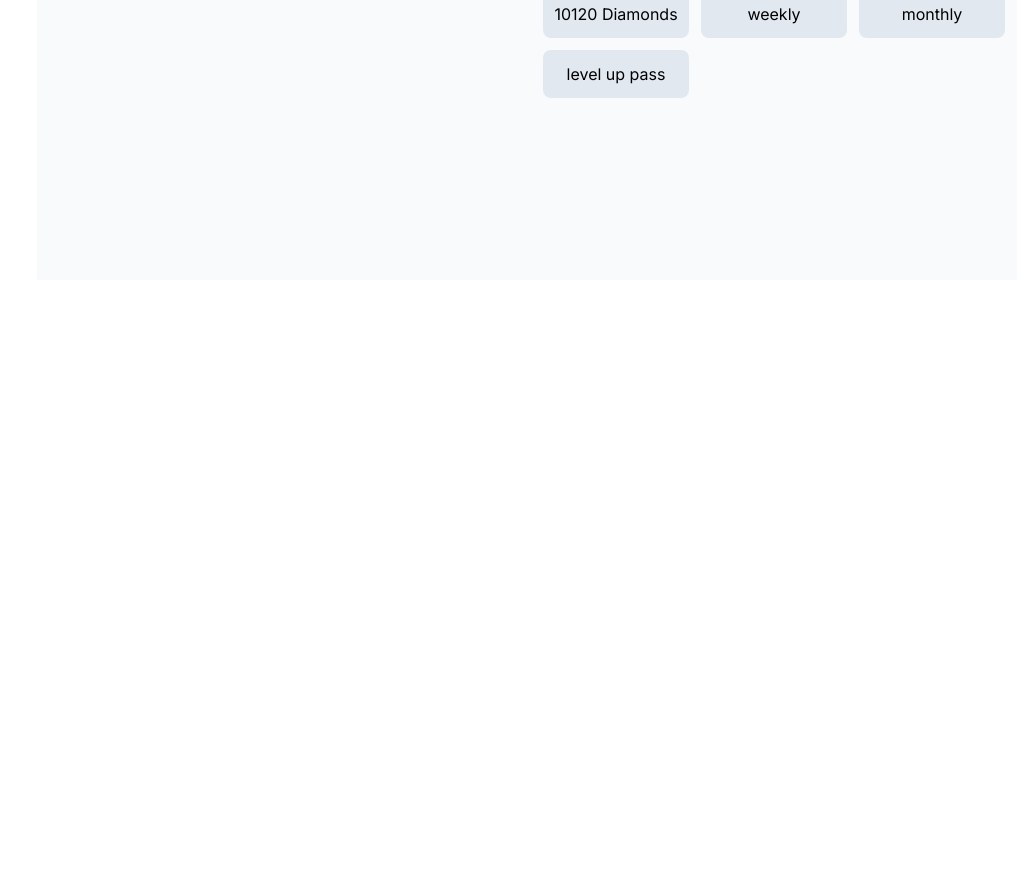
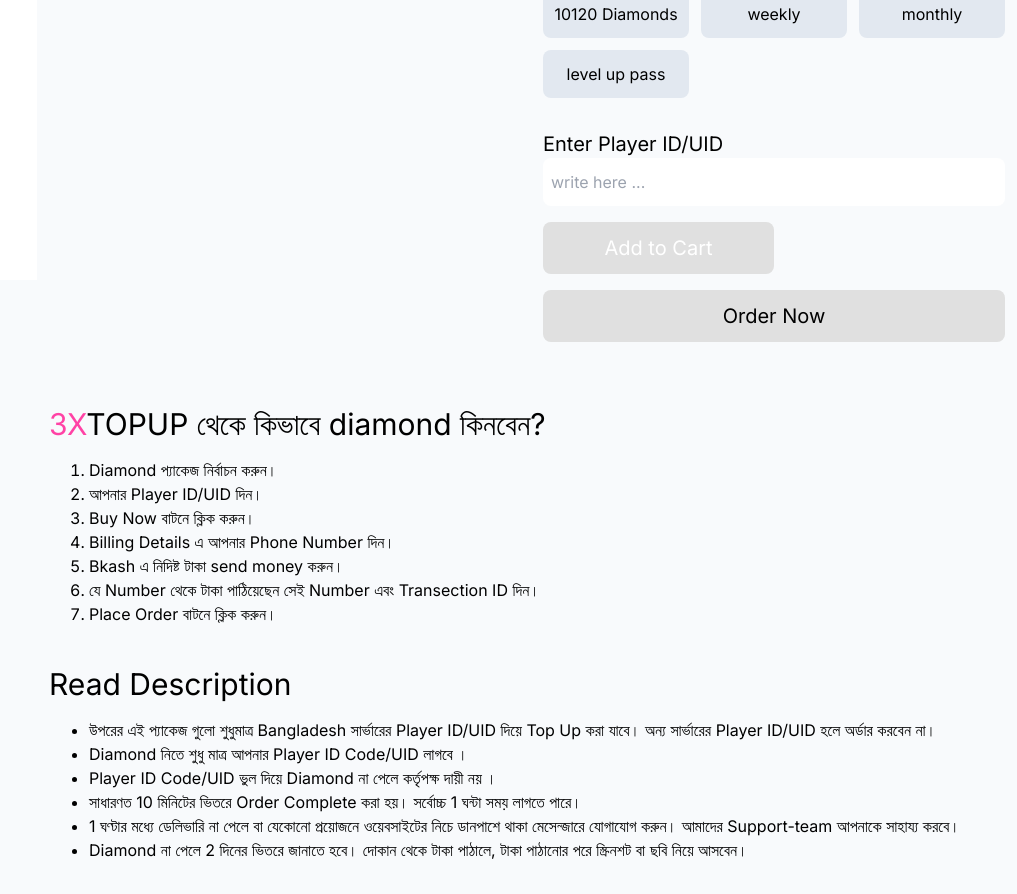
Before and after one commit to Rakibjrb/3xtopup, a Next.js app: page /dashboard/buy-diamonds in a window 1280 px wide. Shown: the part 520-1414 px from the top of the page, without its empty margins (263-1280 px from the left). Before the commit the page ends 800 px from the top, so only its background shows below. Built offline with nearby package versions, Linux system fonts and the light colour scheme.

Commit message:
complted design of buy-diamonds page

```diff
--- a/src/app/dashboard/buy-diamonds/page.js
+++ b/src/app/dashboard/buy-diamonds/page.js
@@ -1,6 +1,7 @@
 import Image from "next/image";
 import buyDiamondsBanner from "@/assets/images/Diamond-banner.webp";
 import BuyDiamondsUI from "@/components/ui/buy-diamonds/BuyDiamondsUI";
+import Description from "@/components/ui/buy-diamonds/Description";
 
 export default function BuyDiamonds() {
   return (
@@ -23,6 +24,7 @@
           <BuyDiamondsUI />
         </div>
       </div>
+      <Description />
     </div>
   );
 }
--- a/src/app/globals.css
+++ b/src/app/globals.css
@@ -10,3 +10,7 @@
   -webkit-background-clip: text;
   -webkit-text-fill-color: transparent;
 }
+
+.color1 {
+  color: #ff42a5;
+}
--- a/src/app/page.css
+++ b/src/app/page.css
@@ -1,9 +1,3 @@
-.color1 {
-  color: #ff42a5;
-}
-
-/* banner section styles */
-
 .banner {
   background: linear-gradient(#02020235, #020202c2),
     url("../assets/images/banner.jpg");
--- a/src/components/ui/buy-diamonds/BuyDiamondsUI.js
+++ b/src/components/ui/buy-diamonds/BuyDiamondsUI.js
@@ -94,6 +94,37 @@
         </p>
       )}
       {bonusMessage && <p className="text-xl mt-4">{bonusMessage}</p>}
+
+      <div className="mt-8">
+        <form className="flex flex-col">
+          <label htmlFor="uid" className="text-xl">
+            Enter Player ID/UID
+          </label>
+          <input
+            className="py-3 px-2 rounded-lg outline-none"
+            type="number"
+            placeholder="write here ..."
+            required
+          />
+
+          <button
+            disabled={topupAmount ? false : true}
+            className={` ${
+              topupAmount ? "bg-[#6c88d4]" : "bg-[#e0e0e0] text-black"
+            } w-1/2 py-3 px-5  rounded-lg text-white text-xl mt-4`}
+          >
+            Add to Cart
+          </button>
+          <button
+            disabled={topupAmount ? false : true}
+            className={`${
+              topupAmount ? "bg-[#ff42a5]" : "bg-[#e0e0e0]"
+            } w-full py-3 px-5 rounded-lg text-xl mt-4`}
+          >
+            Order Now
+          </button>
+        </form>
+      </div>
     </div>
   );
 }
--- /dev/null
+++ b/src/components/ui/buy-diamonds/Description.js
@@ -0,0 +1,53 @@
+export default function Description() {
+  return (
+    <div className="mt-16 pb-5">
+      <h2 className="text-3xl">
+        <span className="text-3xl">
+          <span className="color1">3X</span>TOPUP
+        </span>{" "}
+        থেকে কিভাবে diamond কিনবেন?
+      </h2>
+      <ul className="pl-10 mt-4">
+        <li className="list-decimal">Diamond প্যাকেজ নির্বাচন করুন।</li>
+        <li className="list-decimal">আপনার Player ID/UID দিন।</li>
+        <li className="list-decimal">Buy Now বাটনে ক্লিক করুন।</li>
+        <li className="list-decimal">
+          Billing Details এ আপনার Phone Number দিন।
+        </li>
+        <li className="list-decimal">Bkash এ নিদিষ্ট টাকা send money করুন।</li>
+        <li className="list-decimal">
+          যে Number থেকে টাকা পাঠিয়েছেন সেই Number এবং Transection ID দিন।
+        </li>
+        <li className="list-decimal">Place Order বাটনে ক্লিক করুন।</li>
+      </ul>
+
+      <h2 className="text-3xl mt-10">Read Description</h2>
+      <ul className="pl-10 mt-4">
+        <li className="list-disc">
+          উপরের এই প্যাকেজ গুলো শুধুমাত্র Bangladesh সার্ভারের Player ID/UID
+          দিয়ে Top Up করা যাবে। অন্য সার্ভারের Player ID/UID হলে অর্ডার করবেন
+          না।
+        </li>
+        <li className="list-disc">
+          Diamond নিতে শুধু মাত্র আপনার Player ID Code/UID লাগবে ।
+        </li>
+        <li className="list-disc">
+          Player ID Code/UID ভুল দিয়ে Diamond না পেলে কর্তৃপক্ষ দায়ী নয় ।
+        </li>
+        <li className="list-disc">
+          সাধারণত 10 মিনিটের ভিতরে Order Complete করা হয়। সর্বোচ্চ 1 ঘন্টা সময়
+          লাগতে পারে।
+        </li>
+        <li className="list-disc">
+          1 ঘণ্টার মধ্যে ডেলিভারি না পেলে বা যেকোনো প্রয়োজনে ওয়েবসাইটের নিচে
+          ডানপাশে থাকা মেসেন্জারে যোগাযোগ করুন। আমাদের Support-team আপনাকে
+          সাহায্য করবে।
+        </li>
+        <li className="list-disc">
+          Diamond না পেলে 2 দিনের ভিতরে জানাতে হবে। দোকান থেকে টাকা পাঠালে, টাকা
+          পাঠানোর পরে স্ক্রিনশট বা ছবি নিয়ে আসবেন।
+        </li>
+      </ul>
+    </div>
+  );
+}
--- a/src/middleware.js
+++ b/src/middleware.js
@@ -2,8 +2,8 @@
 
 export function middleware(request) {
   const loginToken = request.cookies?.get(
-    "__Secure-next-auth.session-token"
-    // "next-auth.session-token"
+    // "__Secure-next-auth.session-token"
+    "next-auth.session-token"
   )?.value;
 
   const loggedUserNotAccessPaths =
```
